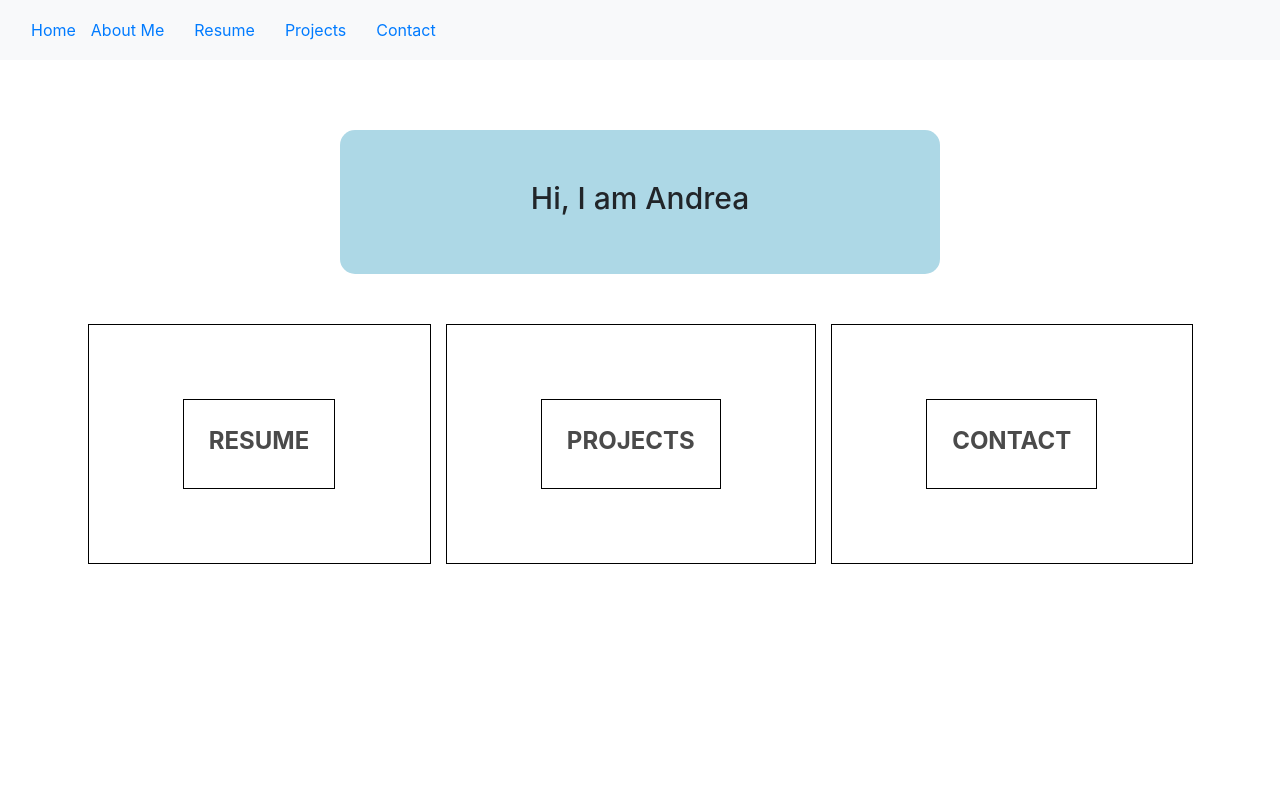
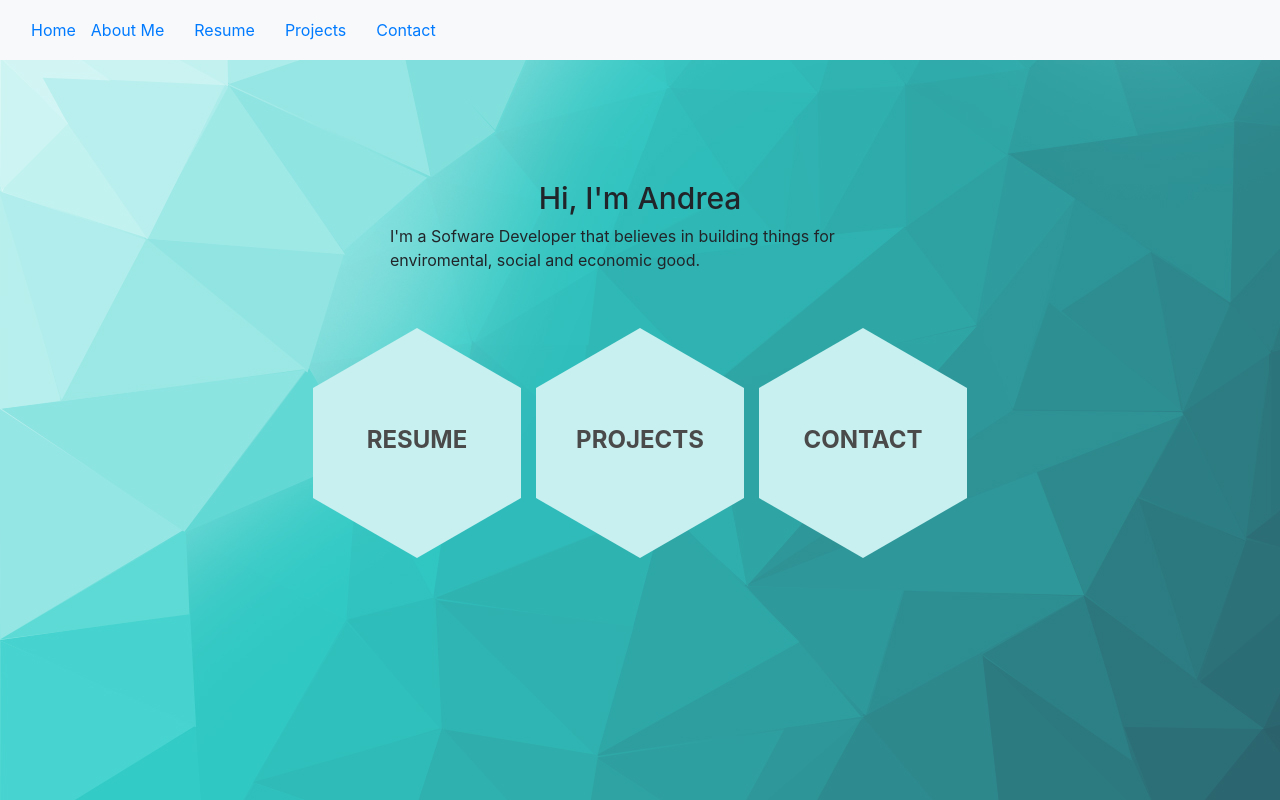
Before and after one commit to anlsim/anlsim.github.io, a React (Create React App) app: page / in a window 1280 px wide. Built offline with nearby package versions, Linux system fonts and the light colour scheme.

Commit message:
Adding Styles

```diff
--- a/src/App.css
+++ b/src/App.css
@@ -1,5 +1,6 @@
 body {
   font-family: 'Open Sans Condensed', sans-serif;
+  background-image: url(./assets/backgroundImage.jpg);
 }
 
 a{
--- a/src/App.js
+++ b/src/App.js
@@ -13,6 +13,8 @@ import ProjectsPage from './pages/ProjectsPage';
 import ContactPage from './pages/ContactPage';
 import ResumePage from './pages/ResumePage';
 import AboutMePage from './pages/AboutMePage';
+
+
 
 function App() {
   return (
--- a/src/components/MenuItem.js
+++ b/src/components/MenuItem.js
@@ -4,7 +4,7 @@ import '../styles/MenuItem.scss';
 
 const MenuItem = ({title, history, linkUrl, match}) => (
 
-        <div className = 'menu-item' onClick={()=> history.push(`${match.url}${linkUrl}`)}>
+        <div className = 'hex' onClick={()=> history.push(`${match.url}${linkUrl}`)}>
             <div className = 'content'>
                     <h1 className ='title'>{title.toUpperCase()}</h1>
 
--- a/src/pages/HomePage.js
+++ b/src/pages/HomePage.js
@@ -4,13 +4,21 @@ import DirectoryMenu from '../components/DirectoryMenu';
 
 const HomePage = () => {
     return (
-        <div className = 'homepage'>
+        <div className = 'backgroundImage'>
+                 <div className = 'homepage'>
             <div className= 'intro'>
-                <h1 className= 'intro-text'> Hi, I am Andrea</h1>
+                <h1 className= 'intro-text'> Hi, I'm Andrea</h1>
+                <p>I'm a Sofware Developer that believes in building things for enviromental, social and economic good.</p>
             </div>
+
+
             <DirectoryMenu/>
 
+
         </div>
+        </div>
+
+
     )
 }
 
--- a/src/styles/DirectoryMenu.scss
+++ b/src/styles/DirectoryMenu.scss
@@ -2,5 +2,7 @@
     width: 100%;
     display: flex;
     flex-wrap: wrap;
-    justify-content: space-between;
+    justify-content: center;
+    align-items: center;
+
 }
--- a/src/styles/HomePage.scss
+++ b/src/styles/HomePage.scss
@@ -3,14 +3,16 @@
         flex-direction: column;
         align-items: center;
         padding: 20px 80px;
+
 }
     .intro{
 
         width: 600px;
         border-radius: 15px;
-    background-color: lightblue;
+        background-color: transparent 1%;
+
         padding: 50px 50px;
-    margin: 50px 50px;;
+        margin: 50px 50px;
 
         .intro-text{
             text-align: center;
--- a/src/styles/MenuItem.scss
+++ b/src/styles/MenuItem.scss
@@ -1,20 +1,23 @@
-.menu-item{
-    min-width: 30%;
-    height: 240px;
-    flex: 1 1 auto;
+.hex:before {
+    content: "";
+    width: 0; height: 0;
+    border-bottom: 60px solid rgb(200, 240, 240);;
+    border-left: 104px solid transparent;
+    border-right: 104px solid transparent;
+    position: absolute;
+    top: -60px;
+}
+.hex {
+    margin-top: 60px;
+    width: 208px;
+    height: 110px;
+    background-color: rgb(200, 240, 240);
+    position: relative;
     display: flex;
     justify-content: center;
     align-items: center;
-    border: 1px solid black;
     margin: 0 7.5px 15px;
 
-
-    &:first-child {
-        margin-right: 7.5px;
-    }
-    &:last-child{
-        margin-left: 7.5px;
-    }
     .content{
         height: 90px;
         padding: 0 25px;
@@ -22,7 +25,8 @@
         flex-direction: column;
         align-items: center;
         justify-content: center;
-        border: 1px solid black;
+
+
 
         .title{
             font-weight: bold;
@@ -30,7 +34,15 @@
             font-size: 24px;
             color: #4a4a4a;
         }
+    }
+}
 
-    }
-
+.hex:after {
+    content: "";
+    width: 0;
+    position: absolute;
+    bottom: -60px;
+    border-top: 60px solid rgb(200, 240, 240);;
+    border-left: 104px solid transparent;
+    border-right: 104px solid transparent;
 }
--- a/src/styles/Project.scss
+++ b/src/styles/Project.scss
@@ -1,12 +1,12 @@
 .project-item{
     min-width: 30%;
-    height: 240px;
+    padding: 0 25px;
     flex: 1 1 auto;
     display: flex;
     justify-content: center;
     align-items: center;
-    border: 1px solid black;
     margin: 0 7.5px 15px;
+
 
 
     &:first-child {
@@ -16,13 +16,12 @@
         margin-left: 7.5px;
     }
     .content{
-        height: 90px;
+        height: 100px;
         padding: 0 25px;
         display: flex;
         flex-direction: column;
         align-items: center;
         justify-content: center;
-        border: 1px solid black;
         background-color: white;
         opacity: 0.7;
 
```
Also changed, not shown: src/assets/backgroundImage.jpg (added). Lines whose indentation alone changed are shown as unchanged.
